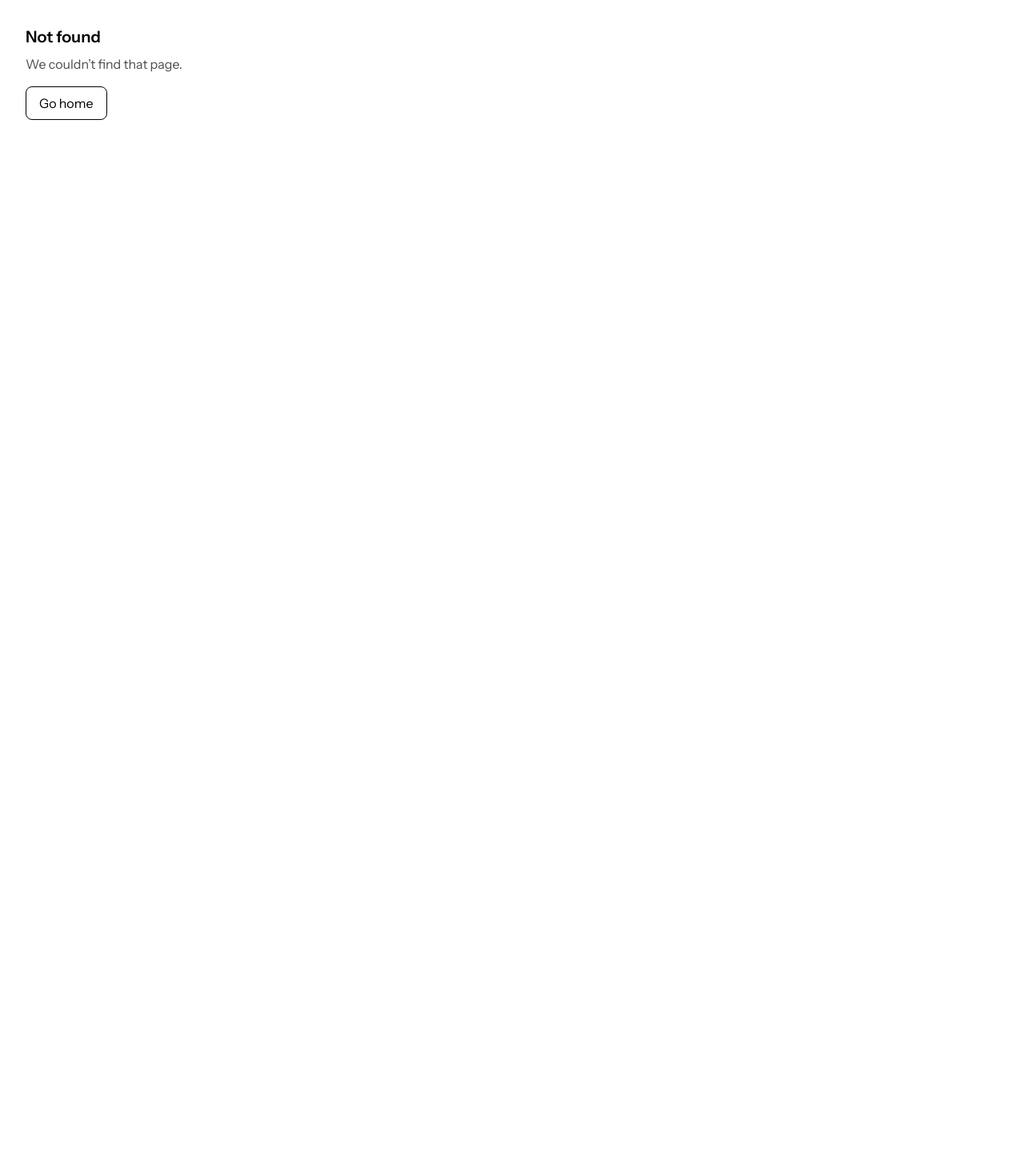
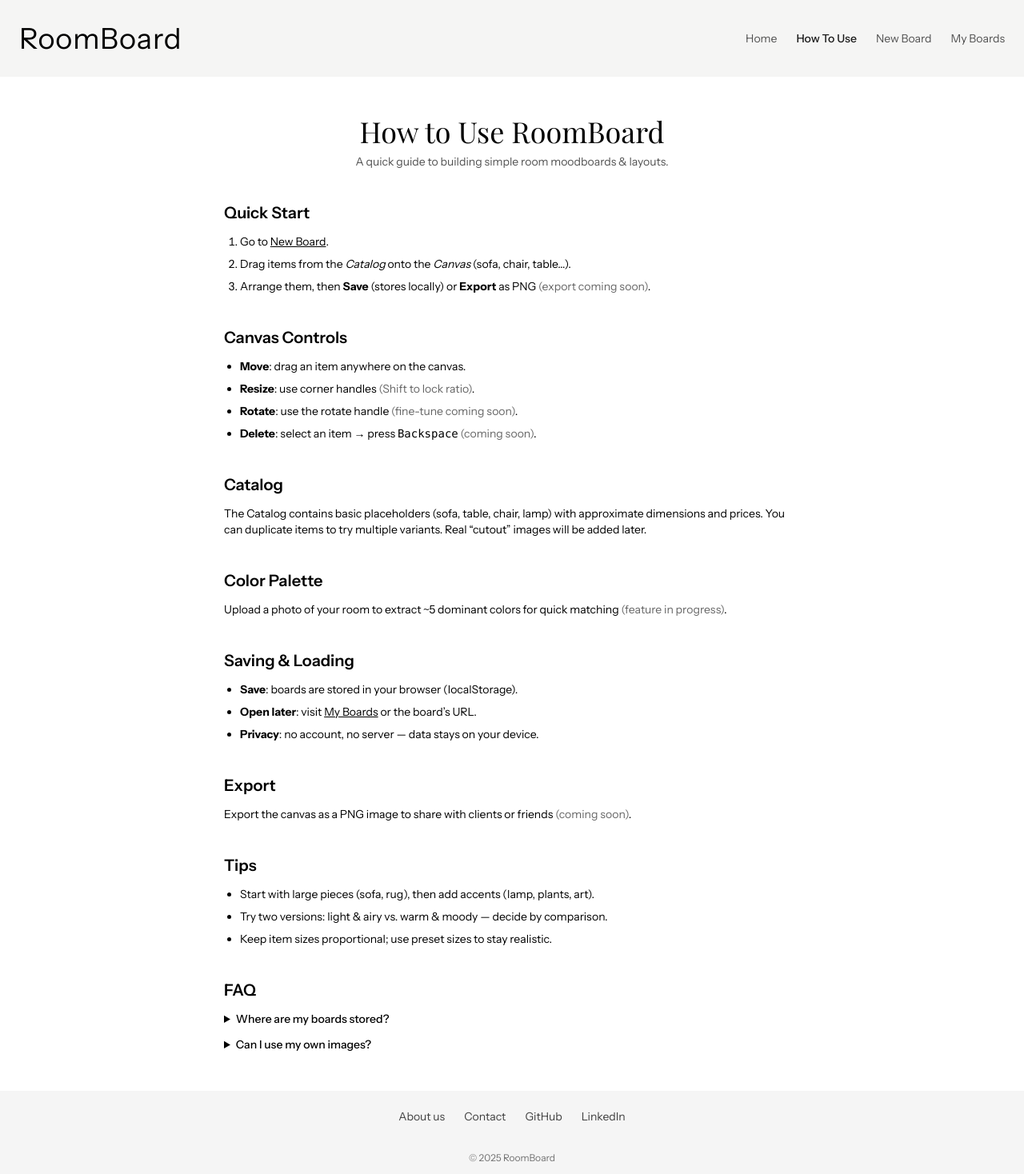
Before and after one commit to astrukarr/roomboard, a Next.js app: page /how-to-use in a window 1280 px wide. Before the commit this address had no page. Shown: the whole page at 80% size. Before the commit the page ends 800 px from the top, so only its background shows below. Built offline with nearby package versions, Linux system fonts and the light colour scheme.

Commit message:
feat: add header and footer components

```diff
--- /dev/null
+++ b/src/app/how-to-use/page.tsx
@@ -0,0 +1,137 @@
+import type { Metadata } from 'next';
+import Link from 'next/link';
+
+export const metadata: Metadata = {
+  title: 'How to Use | RoomBoard',
+  description: 'Quick guide to creating boards in RoomBoard.',
+};
+
+export default function Page() {
+  return (
+    <main className="mx-auto max-w-3xl px-6 py-12 space-y-10">
+      <header className="space-y-2 text-center">
+        <h1 className="font-playfair text-3xl sm:text-4xl">How to Use RoomBoard</h1>
+        <p className="text-sm text-neutral-600">
+          A quick guide to building simple room moodboards & layouts.
+        </p>
+      </header>
+
+      {/* Quick Start */}
+      <section className="space-y-3">
+        <h2 className="text-xl font-semibold">Quick Start</h2>
+        <ol className="list-decimal pl-5 space-y-2 text-sm">
+          <li>
+            Go to{' '}
+            <Link href="/boards/new" className="underline">
+              New Board
+            </Link>
+            .
+          </li>
+          <li>
+            Drag items from the <em>Catalog</em> onto the <em>Canvas</em> (sofa, chair, table…).
+          </li>
+          <li>
+            Arrange them, then <strong>Save</strong> (stores locally) or <strong>Export</strong> as
+            PNG
+            <span className="opacity-60"> (export coming soon)</span>.
+          </li>
+        </ol>
+      </section>
+
+      {/* Canvas controls */}
+      <section className="space-y-3">
+        <h2 className="text-xl font-semibold">Canvas Controls</h2>
+        <ul className="list-disc pl-5 space-y-2 text-sm">
+          <li>
+            <strong>Move</strong>: drag an item anywhere on the canvas.
+          </li>
+          <li>
+            <strong>Resize</strong>: use corner handles{' '}
+            <span className="opacity-60">(Shift to lock ratio)</span>.
+          </li>
+          <li>
+            <strong>Rotate</strong>: use the rotate handle{' '}
+            <span className="opacity-60">(fine-tune coming soon)</span>.
+          </li>
+          <li>
+            <strong>Delete</strong>: select an item → press <kbd>Backspace</kbd>{' '}
+            <span className="opacity-60">(coming soon)</span>.
+          </li>
+        </ul>
+      </section>
+
+      {/* Catalog */}
+      <section className="space-y-3">
+        <h2 className="text-xl font-semibold">Catalog</h2>
+        <p className="text-sm">
+          The Catalog contains basic placeholders (sofa, table, chair, lamp) with approximate
+          dimensions and prices. You can duplicate items to try multiple variants. Real “cutout”
+          images will be added later.
+        </p>
+      </section>
+
+      {/* Colors */}
+      <section className="space-y-3">
+        <h2 className="text-xl font-semibold">Color Palette</h2>
+        <p className="text-sm">
+          Upload a photo of your room to extract ~5 dominant colors for quick matching
+          <span className="opacity-60"> (feature in progress)</span>.
+        </p>
+      </section>
+
+      {/* Saving */}
+      <section className="space-y-3">
+        <h2 className="text-xl font-semibold">Saving & Loading</h2>
+        <ul className="list-disc pl-5 space-y-2 text-sm">
+          <li>
+            <strong>Save</strong>: boards are stored in your browser (localStorage).
+          </li>
+          <li>
+            <strong>Open later</strong>: visit{' '}
+            <Link href="/boards" className="underline">
+              My Boards
+            </Link>{' '}
+            or the board’s URL.
+          </li>
+          <li>
+            <strong>Privacy</strong>: no account, no server — data stays on your device.
+          </li>
+        </ul>
+      </section>
+
+      {/* Export */}
+      <section className="space-y-3">
+        <h2 className="text-xl font-semibold">Export</h2>
+        <p className="text-sm">
+          Export the canvas as a PNG image to share with clients or friends
+          <span className="opacity-60"> (coming soon)</span>.
+        </p>
+      </section>
+
+      {/* Tips */}
+      <section className="space-y-3">
+        <h2 className="text-xl font-semibold">Tips</h2>
+        <ul className="list-disc pl-5 space-y-2 text-sm">
+          <li>Start with large pieces (sofa, rug), then add accents (lamp, plants, art).</li>
+          <li>Try two versions: light & airy vs. warm & moody — decide by comparison.</li>
+          <li>Keep item sizes proportional; use preset sizes to stay realistic.</li>
+        </ul>
+      </section>
+
+      {/* FAQ */}
+      <section className="space-y-3">
+        <h2 className="text-xl font-semibold">FAQ</h2>
+        <details className="text-sm">
+          <summary className="cursor-pointer font-medium">Where are my boards stored?</summary>
+          <p className="mt-2 opacity-80">Locally in your browser (no cloud yet).</p>
+        </details>
+        <details className="text-sm">
+          <summary className="cursor-pointer font-medium">Can I use my own images?</summary>
+          <p className="mt-2 opacity-80">
+            Planned: upload cutout PNGs and place them on the canvas.
+          </p>
+        </details>
+      </section>
+    </main>
+  );
+}
--- a/src/app/layout.tsx
+++ b/src/app/layout.tsx
@@ -1,6 +1,8 @@
 import type { Metadata } from 'next';
 import './globals.css';
 import { instrumentSans, inter, playfair } from '@/styles/fonts';
+import Footer from '@/components/footer/Footer';
+import Header from '@/components/header/Header';
 
 export const metadata: Metadata = {
   title: 'RoomBoard',
@@ -10,7 +12,11 @@ export const metadata: Metadata = {
 export default function RootLayout({ children }: { children: React.ReactNode }) {
   return (
     <html lang="en" className={`${instrumentSans.variable} ${inter.variable} ${playfair.variable}`}>
-      <body className="font-instrumentSans antialiased">{children}</body>
+      <body className="min-h-screen flex flex-col font-instrumentSans antialiased">
+        <Header />
+        <div className="flex-1">{children}</div>
+        <Footer />
+      </body>
     </html>
   );
 }
--- a/src/app/page.tsx
+++ b/src/app/page.tsx
@@ -3,7 +3,6 @@ import Link from 'next/link';
 export default function Page() {
   return (
     <main className="p-8 space-y-4">
-      <h1 className="text-2xl">RoomBoard</h1>
       <p className="text-sm opacity-70">Quick room moodboards & layouts.</p>
       <div className="space-x-3">
         <Link href="/boards/new" className="rounded-lg border px-4 py-2">
--- /dev/null
+++ b/src/components/footer/Footer.tsx
@@ -0,0 +1,40 @@
+// src/components/Footer.tsx
+import Link from 'next/link';
+
+export default function Footer() {
+  return (
+    <footer className="mt-auto bg-neutral-100 text-neutral-700">
+      <div className="mx-auto max-w-5xl px-6">
+        {/* linkovi u jednom redu, centrirani */}
+        <nav className="flex h-16 items-center justify-center gap-6 flex-nowrap text-sm">
+          <Link href="/about" className="hover:underline">
+            About us
+          </Link>
+          <Link href="/contact" className="hover:underline">
+            Contact
+          </Link>
+          <Link
+            href="https://github.com/astrukarr/roomboard"
+            target="_blank"
+            rel="noreferrer"
+            className="hover:underline"
+          >
+            GitHub
+          </Link>
+          <Link
+            href="https://linkedin.com/in/andjela-strukar"
+            target="_blank"
+            rel="noreferrer"
+            className="hover:underline"
+          >
+            LinkedIn
+          </Link>
+        </nav>
+
+        <div className="h-10 flex items-center justify-center text-xs text-neutral-500">
+          © {new Date().getFullYear()} RoomBoard
+        </div>
+      </div>
+    </footer>
+  );
+}
--- /dev/null
+++ b/src/components/header/Header.tsx
@@ -0,0 +1,93 @@
+'use client';
+
+import Link from 'next/link';
+import { usePathname } from 'next/navigation';
+import { useState } from 'react';
+
+type NavLink = { href: string; label: string; external?: boolean };
+
+export const NAV_LINKS: NavLink[] = [
+  { href: '/', label: 'Home' },
+  { href: '/how-to-use', label: 'How To Use' },
+  { href: '/boards/new', label: 'New Board' },
+  { href: '/boards', label: 'My Boards' },
+  // { href: 'https://github.com/astrukarr/roomboard', label: 'GitHub', external: true },
+];
+
+function NavItem({
+  href,
+  label,
+  external,
+  onClick,
+}: {
+  href: string;
+  label: string;
+  external?: boolean;
+  onClick?: () => void;
+}) {
+  const pathname = usePathname();
+  const isActive =
+    !external &&
+    (href === '/' ? pathname === '/' : pathname === href || pathname.startsWith(href + '/'));
+
+  const base =
+    'text-sm transition-colors no-underline ' +
+    (isActive ? 'text-neutral-900 font-medium' : 'text-neutral-600 hover:text-neutral-900');
+
+  if (external) {
+    return (
+      <a href={href} target="_blank" rel="noreferrer" onClick={onClick} className={base}>
+        {label}
+        {isActive && <span className="ml-1 inline-block h-0.5 w-4 align-middle bg-neutral-900" />}
+      </a>
+    );
+  }
+
+  return (
+    <Link href={href} onClick={onClick} className={base}>
+      {label}
+    </Link>
+  );
+}
+
+export default function Header() {
+  const [open, setOpen] = useState(false);
+
+  return (
+    <header className="sticky top-0 z-40 bg-stone-100 backdrop-blur py-4">
+      <div className="mx-auto flex h-16 items-center justify-between px-6">
+        <Link href="/" className="text-4xl tracking-wide">
+          RoomBoard
+        </Link>
+
+        <nav className="hidden items-center gap-6 md:flex" aria-label="Main">
+          {NAV_LINKS.map((l) => (
+            <NavItem key={l.href} {...l} />
+          ))}
+        </nav>
+
+        <button
+          className="inline-flex items-center justify-center rounded-md p-2 text-neutral-700 md:hidden"
+          aria-label="Toggle menu"
+          aria-expanded={open}
+          onClick={() => setOpen((v) => !v)}
+        >
+          <span className="sr-only">Menu</span>
+          <span className="block h-0.5 w-5 bg-neutral-800"></span>
+          <span className="mt-1 block h-0.5 w-5 bg-neutral-800"></span>
+          <span className="mt-1 block h-0.5 w-5 bg-neutral-800"></span>
+        </button>
+      </div>
+
+      {open && (
+        <div className="md:hidden border-t bg-white/95 backdrop-blur">
+          <nav className="mx-auto max-w-5xl px-6 py-3 flex flex-col gap-3" aria-label="Mobile">
+            {NAV_LINKS.map((l) => (
+              <NavItem key={l.href} {...l} onClick={() => setOpen(false)} />
+            ))}
+          </nav>
+        </div>
+      )}
+    </header>
+  );
+}
```
